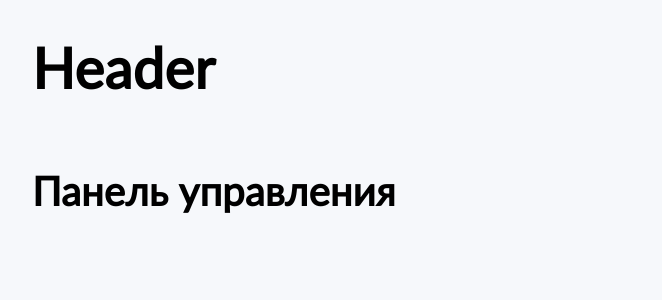
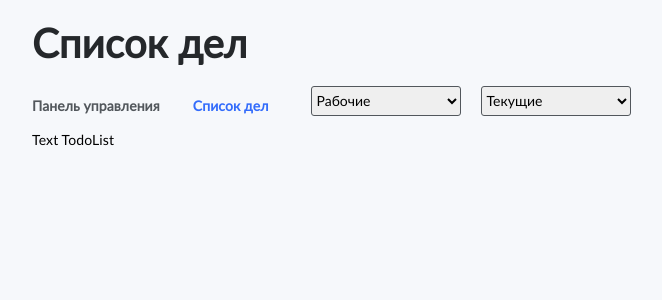
Before and after one commit to Radist-electric/todo-list, a React (Create React App) app: page / in a window 1280 px wide. Shown: the top 300 px of the page, without its empty margins (53-715 px from the left). Built offline with nearby package versions, Linux system fonts and the light colour scheme.

Commit message:
I made sorting in the header

```diff
--- a/src/App.js
+++ b/src/App.js
@@ -1,26 +1,50 @@
+import {useState} from 'react'
 import { useRoutes } from './routes'
 import { BrowserRouter as Router } from 'react-router-dom'
-import {Header} from './components/header'
+import { AppContext } from './context/AppContext'
+import { Header } from './components/header'
 import styled from 'styled-components'
 
 const AppBlock = styled.div`
   display: flex;
-  flex-wrap: wrap;
+  flex-direction: column;
   max-width: 1110px;
   width: 100%;
   margin: 0 auto;
 `
 
+const initSorting = [
+  {
+    type: 'type',
+    list: ['Рабочие', 'Личные', 'Неотложные']
+  },
+  {
+    type: 'time',
+    list: ['Текущие', 'Завершённые']
+  },
+  {
+    type: 'name',
+    list: []
+  }
+]
+
 export const App = () => {
   const routes = useRoutes()
+  const [sorting, setSorting] = useState(initSorting)
+
+  const selectHandler = (value) => {
+    console.log('selectHandler', value)
+  }
 
 
   return (
-    <Router>
-      <AppBlock>
-        <Header/>
-        {routes}
-      </AppBlock>
-    </Router>
+    <AppContext.Provider value={{selectHandler, sorting}}>
+      <Router>
+        <AppBlock>
+          <Header />
+          {routes}
+        </AppBlock>
+      </Router>
+    </AppContext.Provider>
   )
 }
--- a/src/components/header.js
+++ b/src/components/header.js
@@ -1,14 +1,80 @@
+import { useContext } from 'react'
+import { NavLink, useLocation } from 'react-router-dom'
+import { AppContext } from '../context/AppContext'
+import { Select } from './select'
 import styled from 'styled-components'
+
+const links = [
+  {
+    link: '/dashboards',
+    title: 'Панель управления',
+  },
+  {
+    link: '/',
+    title: 'Список дел',
+  }
+]
 
 const HeaderBlock = styled.header`
   display: flex;
+  align-items: flex-end;
+`
+const Title = styled.h1`
+  margin: 20px 0 30px;
+  font-size: 40px;
+  line-height: 46px;
+  letter-spacing: 0.2px;
+  color: #25282b;
+`
+const LinksBlock = styled.div`
+  display: flex;
+  flex-direction: column;
+`
+const Nav = styled.nav`
+  display: flex;
   width: 100%;
+`
+const StyledNavLink = styled(NavLink)`
+  margin-right: 33px;
+  font-size: 14px;
+  line-height: 20px;
+  letter-spacing: 0.1px;
+  color: ${(props) => (props.linked ? '#336CFB' : '#52575C')};
+  font-weight: 700;
+  text-decoration: none;
+  transition: color 0.3s;
+  &:hover {
+    color: #336cfb;
+  }
+  &:active {
+    color: #52575c;
+  }
 `
 
 export const Header = () => {
+  const curPath = useLocation().pathname
+  const context = useContext(AppContext)
+  console.log(context.sorting);
+
+  // Создаём JSX
+  const linksList = links.map((item, i) => (
+    <StyledNavLink to={item.link} key={i} linked={curPath === item.link ? 1 : 0}>
+      {item.title}
+    </StyledNavLink>
+  ))
+  const title = links.find((item) => curPath === item.link)
+
+  const selects = context.sorting.map((item, i) => {
+    return item.list.length ? <Select data={item} key={i} /> : null
+  })
+
   return (
     <HeaderBlock>
-      <h1>Header</h1>
+      <LinksBlock>
+        <Title>{title.title}</Title>
+        <Nav>{linksList}</Nav>
+      </LinksBlock>
+      {curPath === '/' && <>{selects}</>}
     </HeaderBlock>
   )
 }
--- /dev/null
+++ b/src/components/select.js
@@ -0,0 +1,31 @@
+import {useState, useContext} from 'react'
+import { AppContext } from '../context/AppContext'
+import styled from 'styled-components'
+
+const CustomSelect = styled.select`
+  height: 30px;
+  width: 150px;
+  margin: 0 10px;
+  border: 1px solid #52575C;
+  border-radius: 3px;
+  outline: none;
+`
+
+export const Select = (props) => {
+  const context = useContext(AppContext)
+  const [value, setValue] = useState('2')
+
+  const handleChange = event => {
+    setValue(event.target.value)
+    context.selectHandler(props.data.type, event.target.value)
+  }
+
+  // Создаём JSX
+  const options = props.data.list.map((value, i) => <option value={value} key={i}>{value}</option>)
+
+  return (
+    <CustomSelect value={value} onChange={handleChange}>
+      {options}
+    </CustomSelect>
+  )
+}
--- /dev/null
+++ b/src/context/AppContext.js
@@ -0,0 +1,7 @@
+import { createContext } from 'react'
+
+function noop() {}
+
+export const AppContext = createContext({
+  selectHandler: noop
+})
--- a/src/pages/Dashboards.js
+++ b/src/pages/Dashboards.js
@@ -1,5 +1,5 @@
 export const Dashboards = () => {
   return (
-    <h2>Панель управления</h2>
+    <p>Text Dashboards</p>
   )
 }
--- a/src/pages/TodoList.js
+++ b/src/pages/TodoList.js
@@ -1,5 +1,5 @@
 export const TodoList = () => {
   return (
-    <h2>Панель управления</h2>
+    <p>Text TodoList</p>
   )
 }
```
